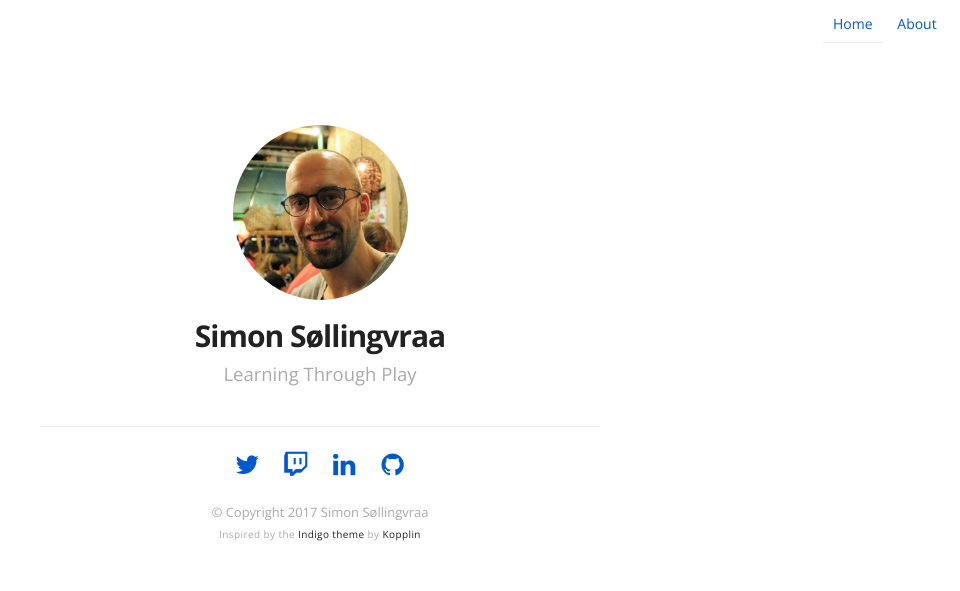
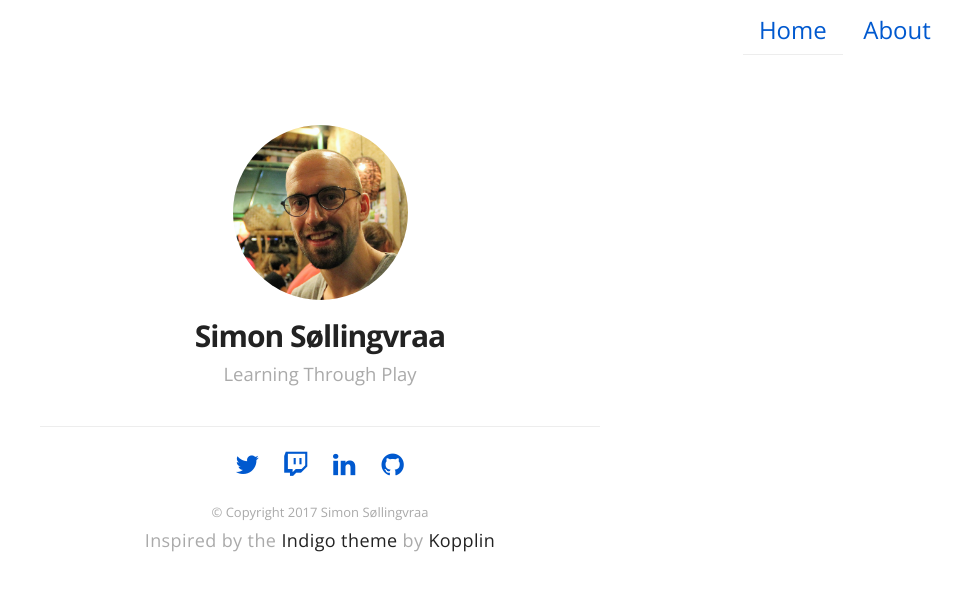
Before and after one commit to simsoll/simsoll.github.io, a Jekyll site: the page built from index.html, in a window 1280 px wide. Shown: the top 591 px of the page, without its empty margins (320-1280 px from the left). Built offline with Jekyll 4.4.1, drawn with Linux system fonts in a browser that asks for light colours.

Commit message:
Minor tweeks

```diff
--- a/_config-dev.yml
+++ b/_config-dev.yml
@@ -1,3 +1,3 @@
 # For local testing, run:
 # bundle exec jekyll serve --config _config.yml,_config-dev.yml
-url: http://localhost:4000
+url: https://localhost:4000
--- a/_config.yml
+++ b/_config.yml
@@ -16,7 +16,7 @@
 resume-external: true
 resume-url: https://google.com/?q=my+resume
 
-url: http://simsoll.github.io #TODO: change to simonsoellingvraa.com
+url: https://simsoll.github.io #TODO: change to simonsoellingvraa.com
 # your url: http://USERNAME.github.io
 
 permalink: /:title/
--- a/_includes/header.html
+++ b/_includes/header.html
@@ -4,7 +4,6 @@
         <img class="header-home__selfie" alt="{{ site.name }}" src="{% if site.external-image %}{{ site.picture }}{% else %}{{ site.url }}/{{ site.picture }}{% endif %}"
         />
     </a>
-
     {% endif %}
 
     <h1 class="header-home__title">{{ site.name }}</h1>
--- a/_sass/base/general.scss
+++ b/_sass/base/general.scss
@@ -184,23 +184,23 @@
 
 h1 {
   margin: 0;
-  font-size: 1.6rem;
+  font-size: 2.2rem;
 }
 
 h2 {
   margin: 0 0 0.5rem;
-  font-size: 1.2rem;
+  font-size: 1.8rem;
 }
 
 h3 {
   margin: 0 0 0.3rem;
-  font-size: 1.1rem;
+  font-size: 1.6rem;
   font-weight: normal;
 }
 
 p {
   margin: 0;
-  font-size: 1.0rem;
+  font-size: 1.4rem;
   line-height: 1.6;
 }
 
@@ -296,22 +296,18 @@
 
 @media screen and (min-width: $screen-large-min) {
 	h1 {
-    font-size: 2.4rem;
+	font-size: 2.8rem;
 	}
 
 	h2 {
+	font-size: 2.2rem;
+	}
+
+	h3 {
 	font-size: 2.0rem;
 	}
 
-  h3 {
+	p {
 	font-size: 1.8rem;
 	}
-
-  .navigation-link {
-    font-size: 1.6rem;
 }
-
-  .footer-link {
-    margin-right: 3rem;
-  }
-}
--- a/_sass/components/nav.scss
+++ b/_sass/components/nav.scss
@@ -16,13 +16,17 @@
         font-weight: 300;
         text-decoration: none;
         margin: 0;
-        font-size: 1.4rem;
+        font-size: 1.8rem;
         padding: 12px 0 6px;
         transition: all .4s ease-in-out;
-        width: 60px;
-
+        width: 80px;
         &--active {
             border-bottom: 1px solid $epsilon;
         }
+        @media screen and (min-width: $screen-large-min) {
+            font-size: 2.4rem;
+            width: 100px;
+            padding: 18px 0 12px;
+        }
     }
 }
```
Lines whose indentation alone changed are shown as unchanged.
